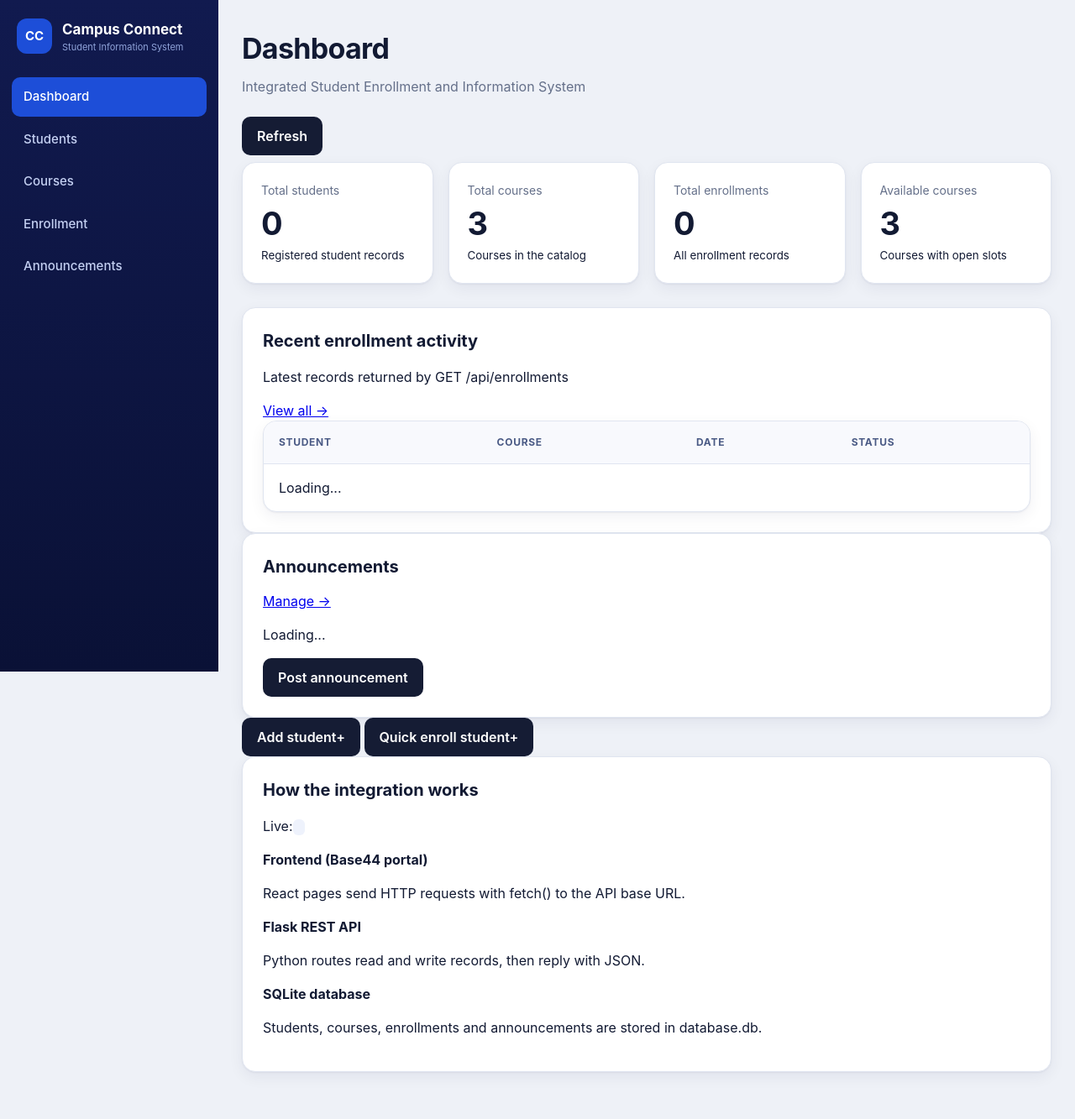
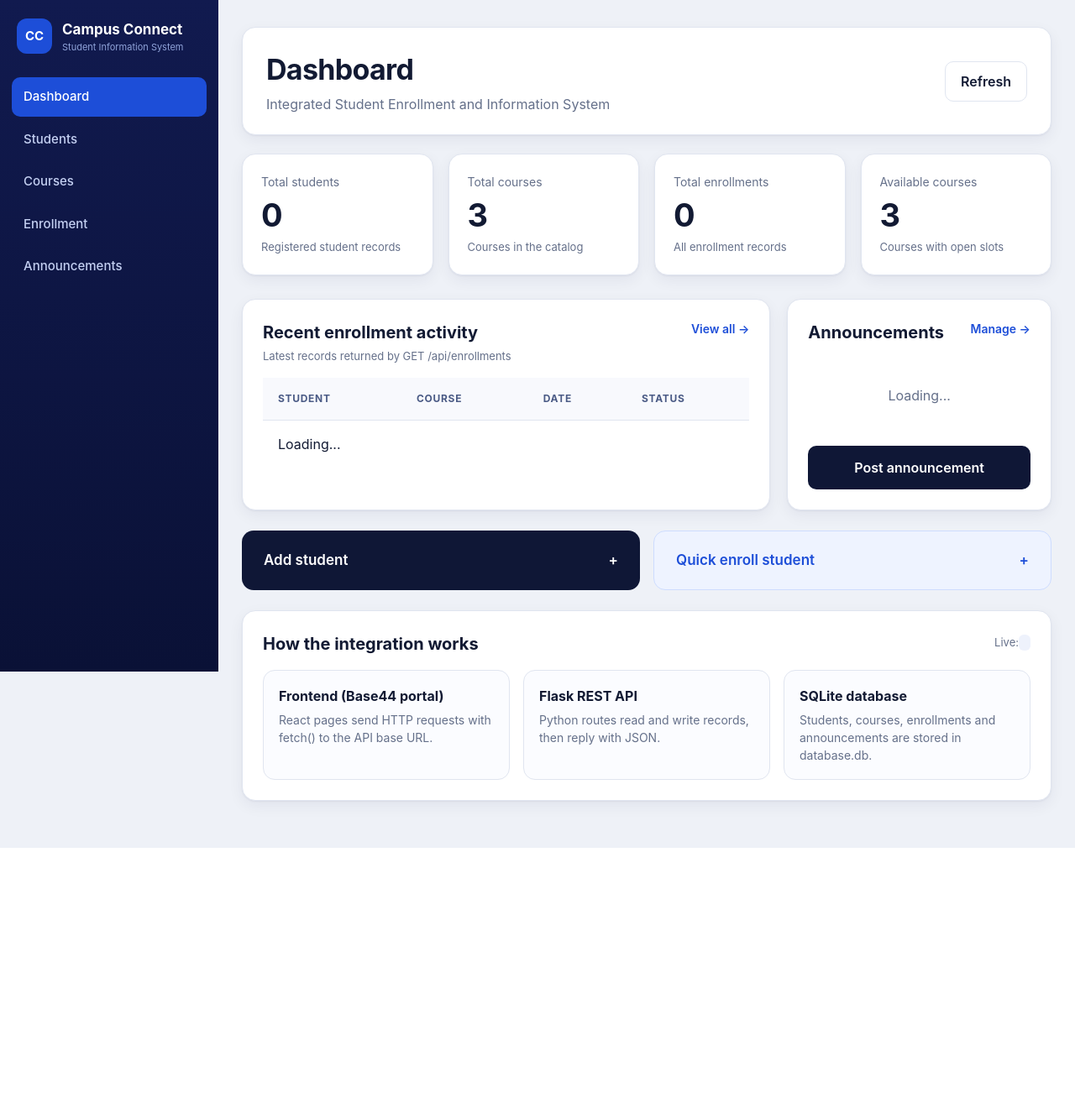
Before and after one commit to fader-xtreme/student-course-api, a Flask app: page / in a window 1280 px wide. Shown: the whole page at 84% size. After the commit the page ends 1010 px from the top, so only its background shows below. Run offline with Flask 3, Linux system fonts and the light colour scheme; data comes from the database, SQL or seed files in the repository; data that the repository does not hold is empty.

Commit message:
Update style.css

```diff
--- a/static/css/style.css
+++ b/static/css/style.css
@@ -199,3 +199,96 @@ button:hover, .btn:hover { background: #1f2a4d; }
   main { padding: 22px 16px 40px; }
   h1 { font-size: 27px; }
 }
+
+/* ---------- Dashboard additions ---------- */
+.page-head {
+  display: flex;
+  align-items: center;
+  justify-content: space-between;
+  gap: 16px;
+  padding: 24px 28px;
+  margin-bottom: 22px;
+  background: var(--surface);
+  border: 1px solid var(--border);
+  border-radius: 16px;
+  box-shadow: var(--shadow);
+}
+.page-head h1 { margin: 0; }
+.page-head .muted { margin: 4px 0 0; }
+
+.card small { color: var(--muted); font-size: 13px; }
+
+.grid-2 { display: grid; grid-template-columns: 2fr 1fr; gap: 20px; margin-bottom: 24px; }
+.panel-head { display: flex; align-items: flex-start; justify-content: space-between; gap: 12px; margin-bottom: 16px; }
+.panel-head h2 { margin: 0; }
+.panel-head p { margin: 4px 0 0; color: var(--muted); font-size: 13px; }
+.link { color: var(--primary); text-decoration: none; font-weight: 600; font-size: 14px; white-space: nowrap; }
+.panel table { box-shadow: none; border: 0; border-radius: 0; }
+
+.empty { text-align: center; color: var(--muted); padding: 32px 12px; margin: 0; }
+.empty strong { display: block; color: var(--text); margin-bottom: 4px; }
+
+.ann-item { padding: 12px 0; border-bottom: 1px solid var(--border); }
+.ann-item:last-child { border-bottom: 0; }
+.ann-item strong { display: block; }
+.ann-item p { margin: 4px 0; color: var(--muted); font-size: 14px; }
+.ann-item small { color: #8591ad; }
+
+button.wide { width: 100%; margin-top: 16px; padding: 14px; background: #0f1736; }
+.btn-outline, button.btn-outline {
+  background: #fff;
+  color: var(--text);
+  border: 1px solid var(--border);
+}
+button.btn-outline:hover { background: #f3f5fb; }
+
+.action-row { display: grid; grid-template-columns: 1fr 1fr; gap: 16px; margin-bottom: 24px; }
+button.action-btn {
+  display: flex;
+  align-items: center;
+  justify-content: space-between;
+  padding: 22px 26px;
+  border-radius: 14px;
+  font-size: 17px;
+  text-align: left;
+}
+button.action-btn.dark { background: #0f1736; color: #fff; }
+button.action-btn.dark:hover { background: #18224b; }
+button.action-btn.light { background: #eef3ff; color: var(--primary); border: 1px solid #cddcff; }
+button.action-btn.light:hover { background: #e3ecff; }
+
+.tiles { display: grid; grid-template-columns: repeat(auto-fit, minmax(220px, 1fr)); gap: 16px; }
+.tile { padding: 18px; border: 1px solid var(--border); border-radius: 14px; background: #fbfcff; }
+.tile p { margin: 6px 0 0; color: var(--muted); font-size: 14px; }
+
+.badge {
+  display: inline-block;
+  padding: 3px 10px;
+  border-radius: 999px;
+  font-size: 12px;
+  font-weight: 600;
+  background: #eef2fc;
+  color: #34457a;
+}
+.badge.approved { background: #e3f6ea; color: #1b7a43; }
+.badge.pending { background: #fff3d6; color: #8a5a00; }
+.badge.rejected, .badge.cancelled { background: #fde6e6; color: #a12b2b; }
+
+dialog {
+  width: min(460px, calc(100% - 32px));
+  padding: 0;
+  border: 0;
+  border-radius: 16px;
+  box-shadow: 0 20px 60px rgba(10, 17, 54, 0.35);
+}
+dialog::backdrop { background: rgba(10, 17, 54, 0.5); }
+.dialog-form { display: flex; flex-direction: column; gap: 14px; padding: 26px; }
+.dialog-form h2 { margin: 0; }
+.dialog-form label { display: flex; flex-direction: column; gap: 6px; font-size: 14px; font-weight: 600; }
+.dialog-actions { display: flex; justify-content: flex-end; gap: 10px; }
+.form-error { margin: 0; color: #b42323; font-size: 14px; min-height: 0; }
+
+@media (max-width: 860px) {
+  .grid-2, .action-row { grid-template-columns: 1fr; }
+  .page-head { padding: 18px; }
+}
```
